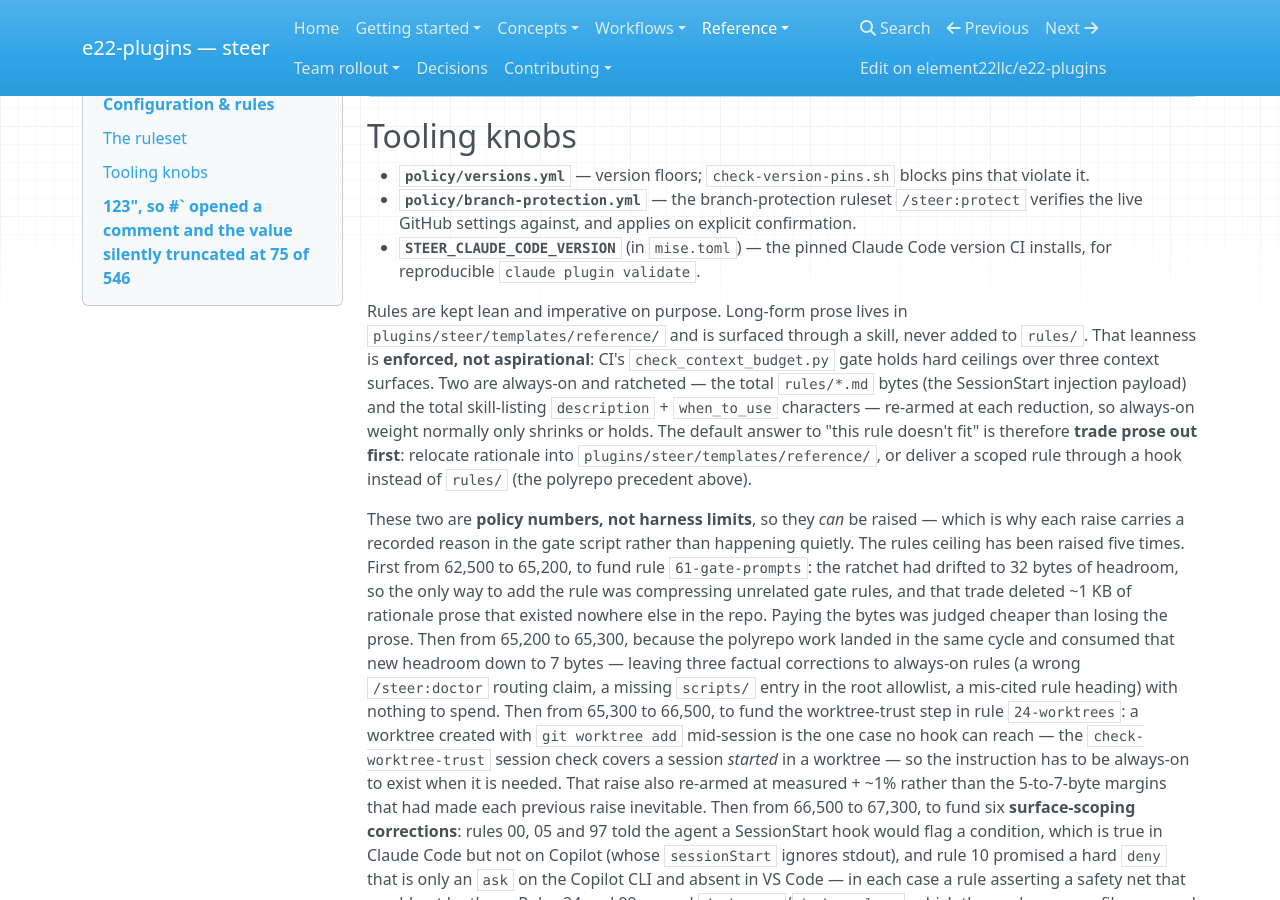
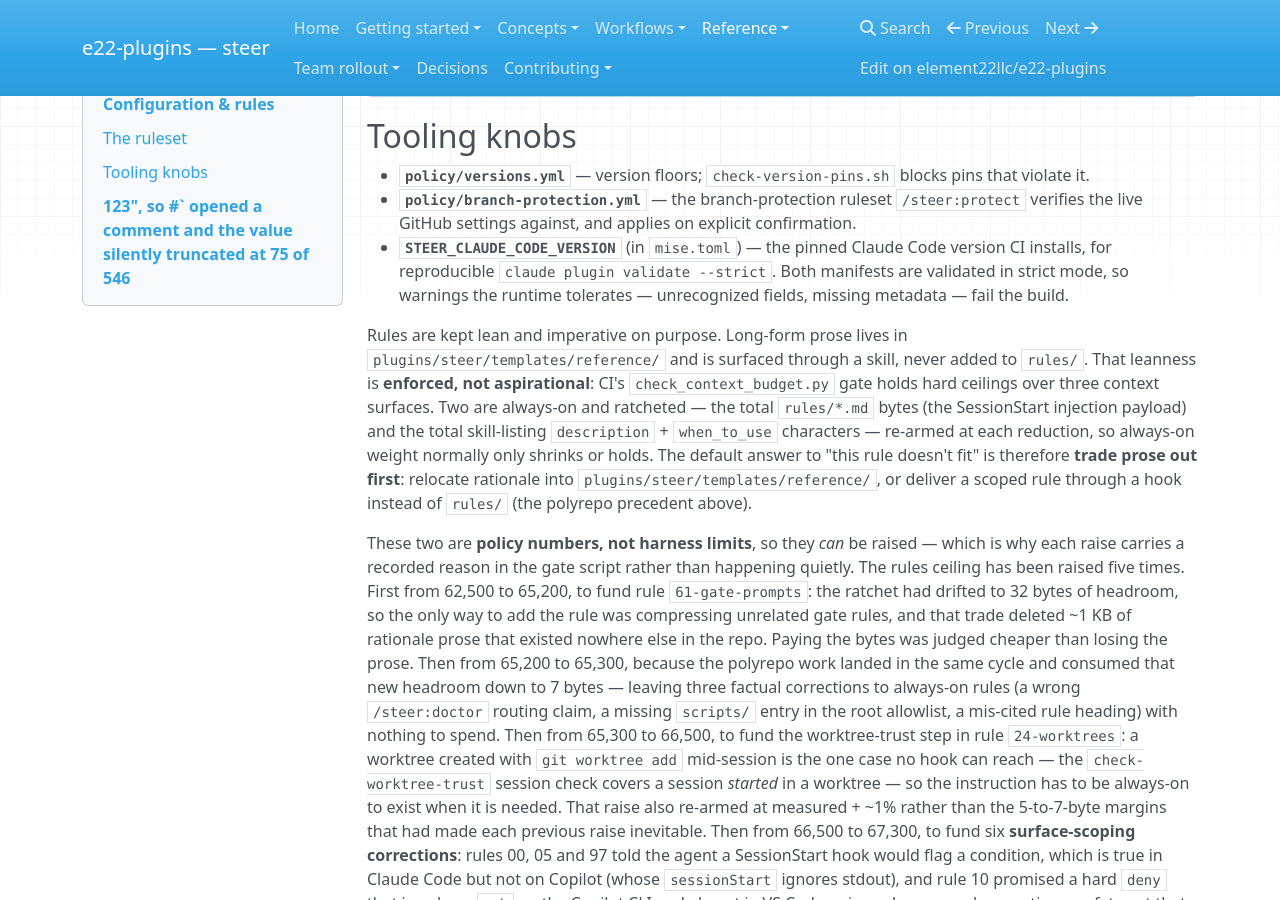
Before and after one commit to element22llc/e22-plugins, an MkDocs documentation site: the page built from docs/reference/configuration.md, in a window 1280 px wide and 900 px high, scrolled down 2778 px. Built offline with MkDocs 1.6.1, drawn with Linux system fonts in a browser that asks for light colours; nearby versions of some CDN libraries.

Commit message:
chore(dx): gate both manifests with `claude plugin validate --strict`
`plugin-check` and the floating-latest compat job validated the marketplace
and plugin manifests in default mode, which tolerates warnings — unrecognized
fields and missing metadata among them. That is exactly the class of signal
that tells you an upstream schema grew a field worth adopting, and it was
being discarded.

Both manifests pass `--strict` as-is, so this is a ratchet rather than a
migration: nothing to fix first. Applying it to the non-blocking `latest` job
too means a warning introduced by an upstream schema change surfaces there
instead of waiting for the next deliberate version bump.

Also bumps `STEER_CLAUDE_CODE_VERSION` 2.1.220 -> 2.1.251, so the authoritative
pinned gate validates against a current CLI rather than one ~6 weeks behind.

No changelog entry: `mise.toml`, `.github/workflows/` and `docs/` ship nothing.

Co-Authored-By: Claude Opus 5 (1M context) <noreply@anthropic.com>

```diff
--- a/docs/reference/configuration.md
+++ b/docs/reference/configuration.md
@@ -86,7 +86,9 @@ manual. They are injected into every managed session by `inject-standards.sh`
   `/steer:protect` verifies the live GitHub settings against, and applies on
   explicit confirmation.
 - **`STEER_CLAUDE_CODE_VERSION`** (in `mise.toml`) — the pinned Claude Code
-  version CI installs, for reproducible `claude plugin validate`.
+  version CI installs, for reproducible `claude plugin validate --strict`.
+  Both manifests are validated in strict mode, so warnings the runtime
+  tolerates — unrecognized fields, missing metadata — fail the build.
 
 Rules are kept lean and imperative on purpose. Long-form prose lives in
 `plugins/steer/templates/reference/` and is surfaced through a skill, never
```
Also changed, not shown: mise.toml (+7 -3 lines), 1 other file.
